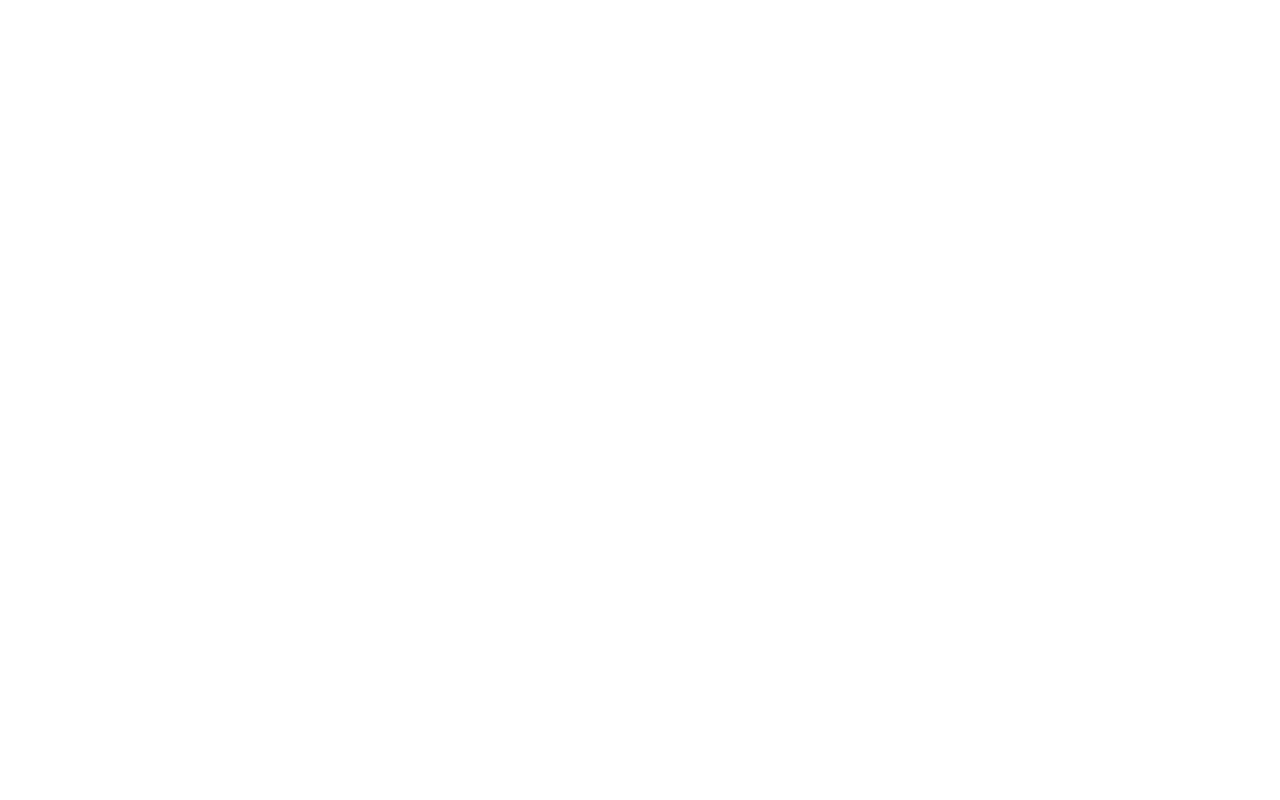
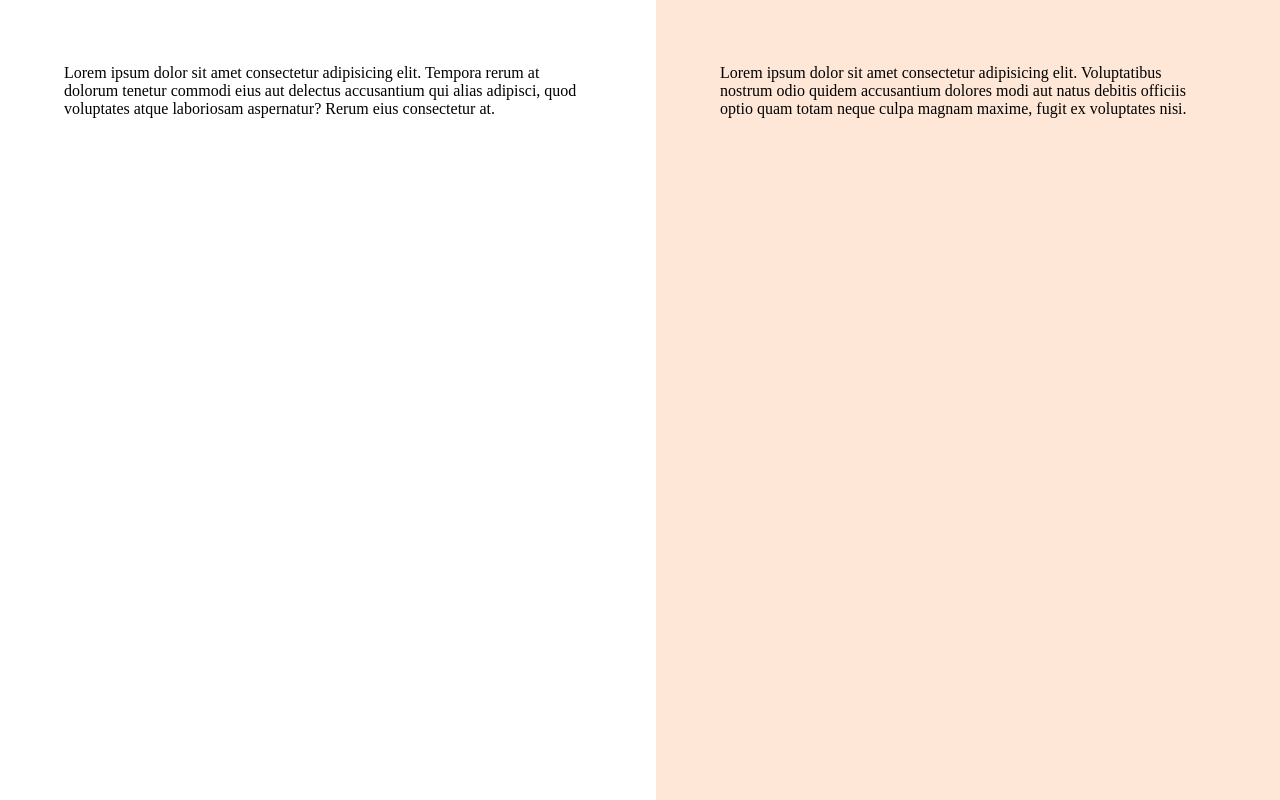
Before and after one commit to Taylon-dev/Formulario-de-matricula, a plain HTML site: page index.html in a window 1280 px wide. Drawn offline with Linux system fonts and the light colour scheme.

Commit message:
layout css

```diff
--- a/index.html
+++ b/index.html
@@ -10,6 +10,21 @@
   <link rel="stylesheet" href="styles/index.css">
 </head>
 <body>
+  <div id="app">
+    <main>
+      <div class="main-container">
+        Lorem ipsum dolor sit amet consectetur adipisicing elit. Tempora rerum at dolorum tenetur commodi eius aut delectus accusantium qui alias adipisci, quod voluptates atque laboriosam aspernatur? Rerum eius consectetur at.
+
+      </div>
+    </main>
+
+    <aside>
+      <div class="aside-container">
+        Lorem ipsum dolor sit amet consectetur adipisicing elit. Voluptatibus nostrum odio quidem accusantium dolores modi aut natus debitis officiis optio quam totam neque culpa magnam maxime, fugit ex voluptates nisi.
+
+      </div>
+    </aside>
+  </div>
 
 </body>
 </html>
--- a/styles/global.css
+++ b/styles/global.css
@@ -1,3 +1,9 @@
+*{
+  margin: 0;
+  padding: 0;
+  box-sizing: border-box;
+}
+
 :root{
   --font-family: 'Poppins', sans-serif;
   --text: 400 1rem/1.5 var(--font-family);
@@ -15,6 +21,8 @@
   --stroke-highlight: #F3541C;
   --semantic-error: #DC2626;
 
+}
 
-
+body {
+  overflow: hidden;
 }
--- a/styles/index.css
+++ b/styles/index.css
@@ -1 +1,2 @@
 @import url(global.css);
+@import url(layout.css);
--- /dev/null
+++ b/styles/layout.css
@@ -0,0 +1,26 @@
+#app{
+  display: grid;
+  grid-template-columns: 51.25% 48.75%;
+
+  height: 100vh;
+  overflow: hidden;
+}
+
+main {
+  overflow: auto;
+  padding: 4rem;
+
+  & .main-container{
+    max-width: 33rem;
+    margin-left: auto;
+  }
+}
+
+aside {
+  background-color: var(--surface-secondary);
+  padding: 4rem;
+
+  & .aside-container{
+    max-width: 31rem;
+  }
+}
```
